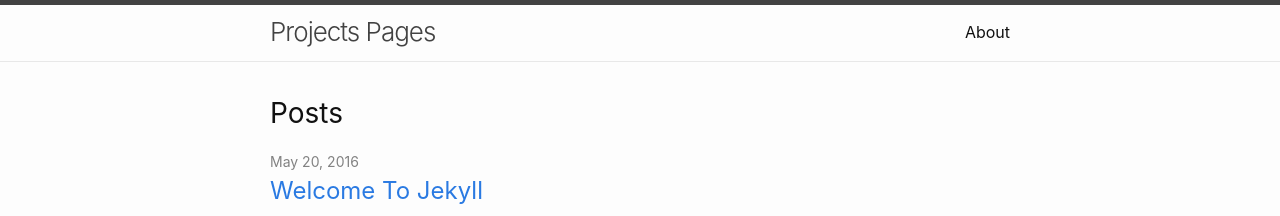
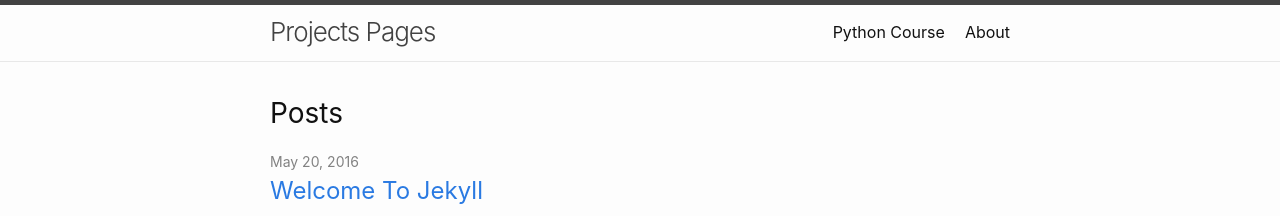
Before and after one commit to ceichholz/ceichholz.github.io, a Jekyll site: the page built from index.md, in a window 1280 px wide. Shown: the top 216 px of the page. Built offline with Jekyll 4.4.1, drawn with Linux system fonts in a browser that asks for light colours.

Commit message:
Update _config.yml

```diff
--- a/_config.yml
+++ b/_config.yml
@@ -42,6 +42,7 @@ minima:
 # If you want to link only specific pages in your header, uncomment
 # this and add the path to the pages in order as they should show up
 header_pages:
+ - python.md
  - about.md
 
 # Build settings
```
